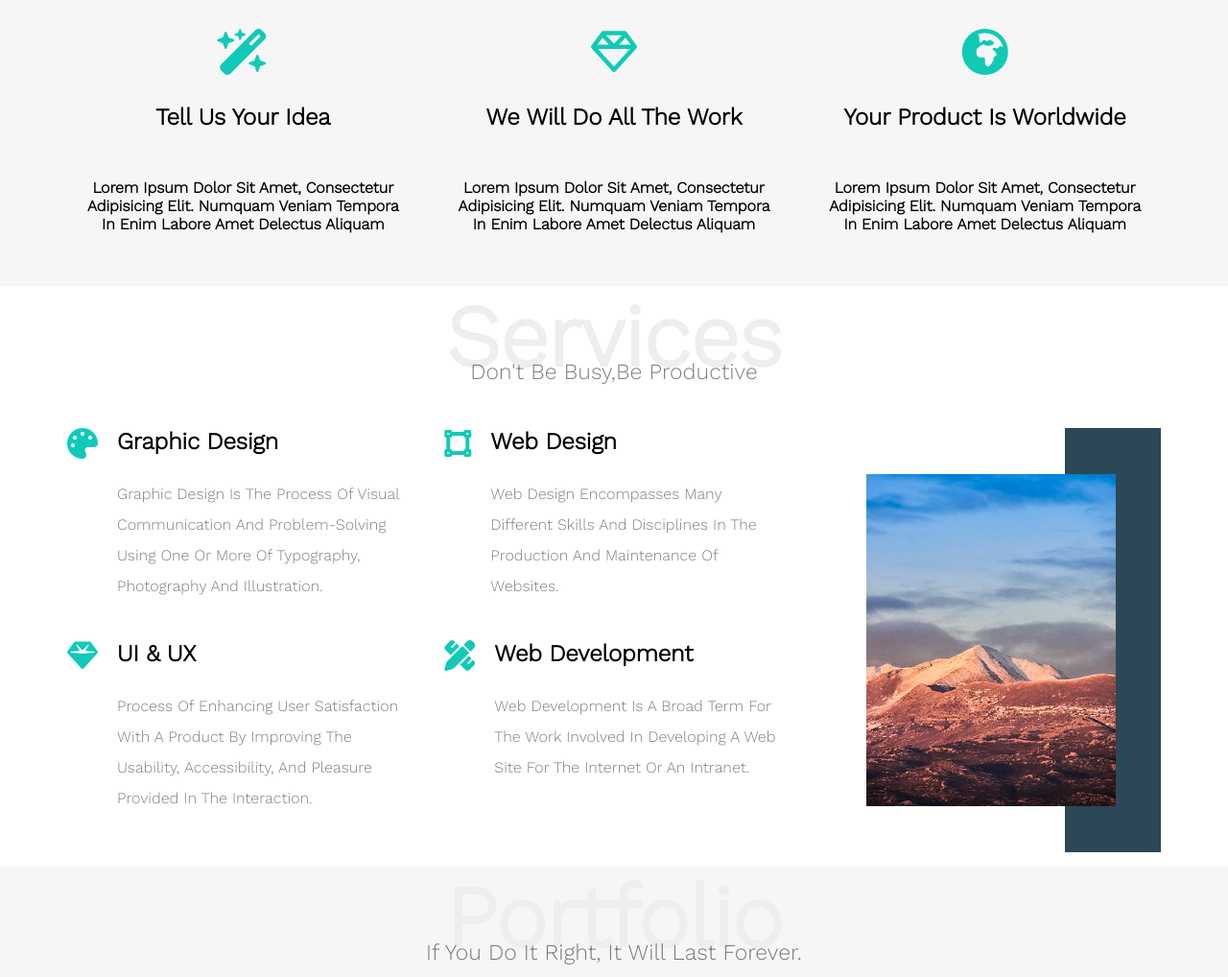
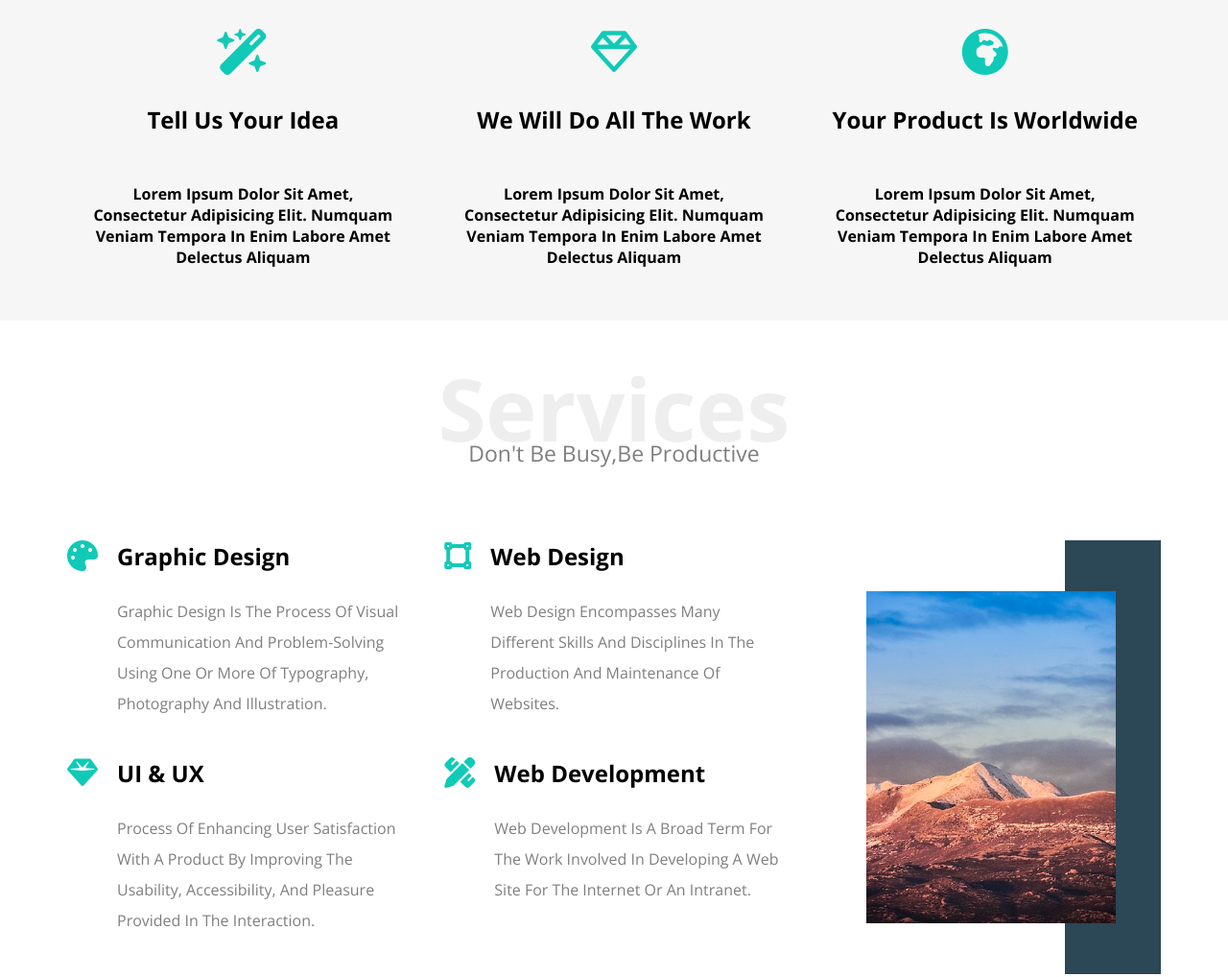
Before and after one commit to TheOnlyMonster/First-Project-Using-HTML-CSS, a plain HTML site: page index.html in a window 1280 px wide. Shown: the part 805-1823 px from the top of the page at 96% size. Drawn offline with nearby package versions, Linux system fonts and the light colour scheme.

Commit message:
Changed Font Family Settings

```diff
--- a/css/master.css
+++ b/css/master.css
@@ -1,9 +1,9 @@
 *{
     text-transform: capitalize;
-    font-family: "Work Sans", sans-serif;
     margin: 0px;
     scroll-behavior: smooth;
     box-sizing: border-box;
+    font-family: 'Open Sans', sans-serif;
 }
 :root{
     --myFirstColor:#f6f6f6;
@@ -12,6 +12,9 @@
 }
 i{
     color: var(--mySecondColor);
+}
+h1{
+    font-weight: 700;
 }
 /* Start Heading */
 .container{
@@ -410,6 +413,7 @@ footer{
 /* End Footer */
 
 .section-top{
+    padding: 30px 0px;
     width: 100%;
     text-align: center;
 }
--- a/index.html
+++ b/index.html
@@ -6,10 +6,10 @@
         <meta name="viewport" content="width=device-width, initial-scale=1.0">
         <title>Document</title>
         <script src="https://kit.fontawesome.com/a0dec055eb.js" crossorigin="anonymous"></script>
-        <link rel="stylesheet" href="css/master.css">
         <link rel="preconnect" href="https://fonts.googleapis.com">
         <link rel="preconnect" href="https://fonts.gstatic.com" crossorigin>
-        <link href="https://fonts.googleapis.com/css2?family=Work+Sans:wght@300&display=swap" rel="stylesheet">
+        <link href="https://fonts.googleapis.com/css2?family=Open+Sans:wght@300;700&display=swap" rel="stylesheet">
+        <link rel="stylesheet" href="css/master.css">
     </head>
     <body>
         <header>
```
